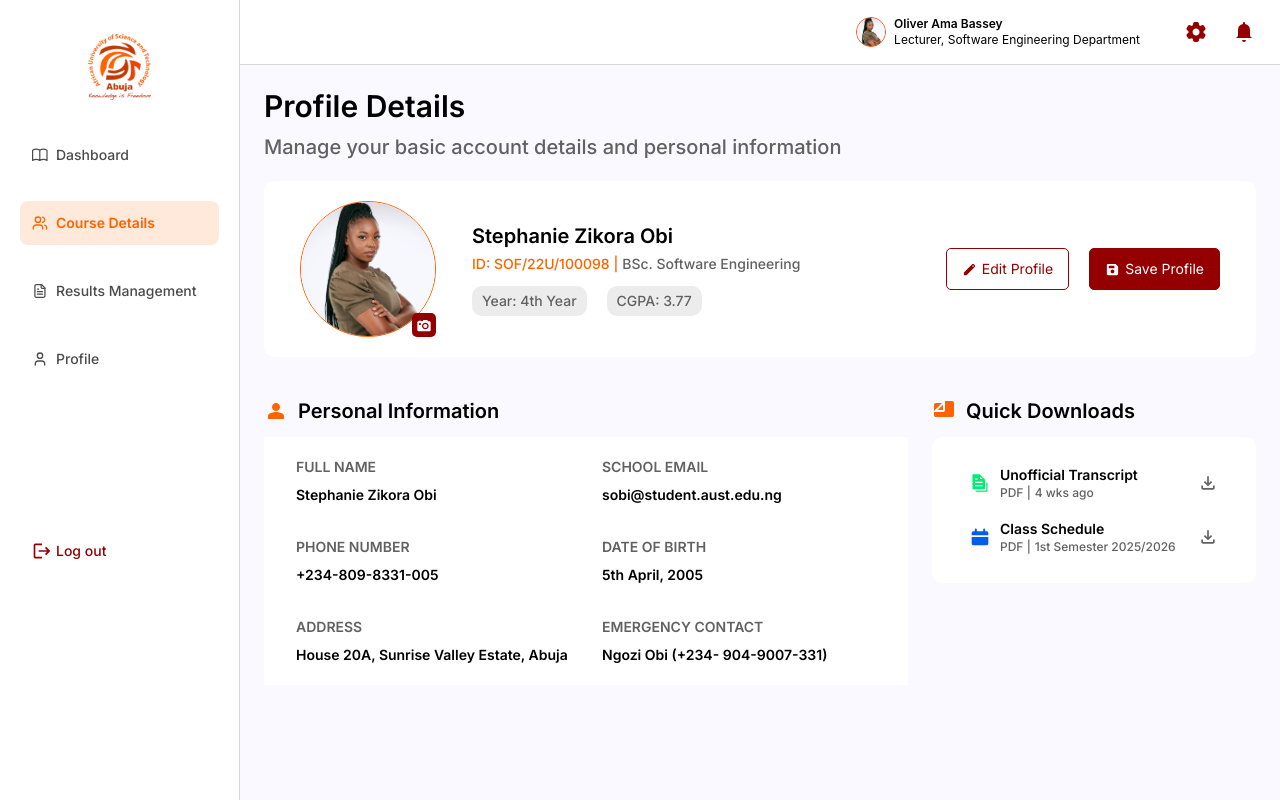
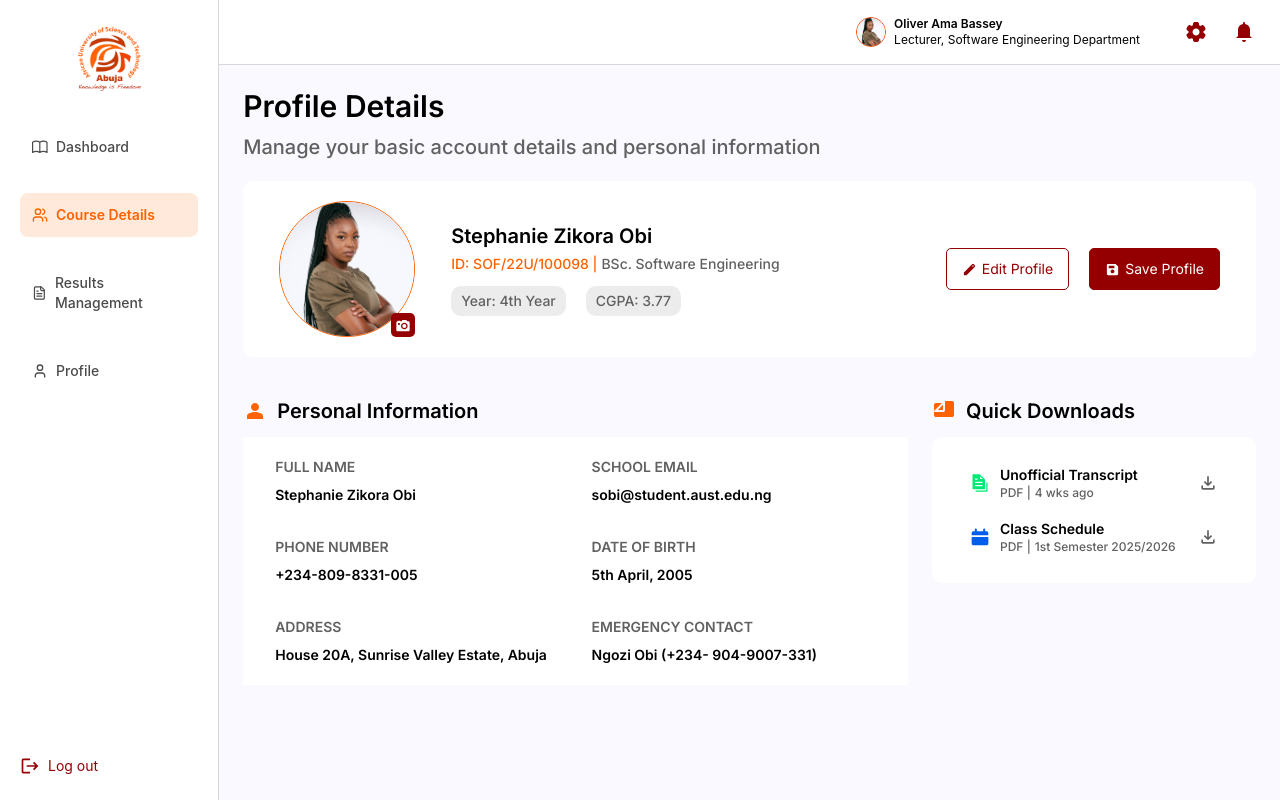
Before and after one commit to progressijuwe/student-portal, a React (Vite) app: page /lecturer/course-details in a window 1280 px wide. Built offline with nearby package versions, Linux system fonts and the light colour scheme.

Commit message:
feature: Sidebar Mobile

```diff
--- a/src/layouts/LecturerLayout.jsx
+++ b/src/layouts/LecturerLayout.jsx
@@ -1,14 +1,30 @@
 import { Outlet } from 'react-router-dom'
+import { useState, useEffect } from 'react';
 import { Header } from '../sections/shared/Header'
 import Sidebar  from '../sections/shared/Sidebar/Sidebar'
 
 export default function LecturerLayout() {
+   const [isSidebarOpen, setIsSidebarOpen] = useState(false);
+
+
+   useEffect(() => {
+    document.body.style.overflow = isSidebarOpen ? "hidden" : "auto";
+
+    return () => {
+      document.body.style.overflow = "auto";
+    };
+  }, [isSidebarOpen]);
   return (
     <div className="flex md:h-screen md:overflow-hidden w-full">
-      <Sidebar role="Lecturer" />
+      <Sidebar
+        role="Lecturer"
+        isOpen={isSidebarOpen}
+        onClose={() => setIsSidebarOpen(false)}
+      />
+
       <div className='flex flex-col w-full md:overflow-y-auto'>
-        <Header role="Lecturer"/>
-        <main className="flex-1 font-body bg-[#F9F9FFFC]">
+        <Header role="Lecturer" onMenuClick={() => setIsSidebarOpen(true)}/>
+        <main className="flex-1 font-body bg-[#F9F9FFFC] pb-9">
           <Outlet />
         </main>
       </div>
--- a/src/layouts/StudentLayout.jsx
+++ b/src/layouts/StudentLayout.jsx
@@ -1,13 +1,27 @@
 import { Outlet } from 'react-router-dom'
 import { Header } from '../sections/shared/Header'
 import Sidebar  from '../sections/shared/Sidebar/Sidebar'
+import { useState, useEffect } from 'react';
+export default function StudentLayout() {
+  const [isSidebarOpen, setIsSidebarOpen] = useState(false);
 
-export default function StudentLayout() {
+  useEffect(() => {
+    document.body.style.overflow = isSidebarOpen ? "hidden" : "auto";
+
+    return () => {
+      document.body.style.overflow = "auto";
+    };
+  }, [isSidebarOpen]);
+
   return (
     <div className="flex h-screen overflow-hidden w-full">
-      <Sidebar role="Student"/>
+      <Sidebar
+        role="Student"
+        isOpen={isSidebarOpen}
+        onClose={() => setIsSidebarOpen(false)}
+      />
       <div className='flex flex-col w-full overflow-y-auto'>
-        <Header role="Student"/>
+        <Header role="Student" onMenuClick={() => setIsSidebarOpen(true)}/>
         <main className="flex-1 font-body bg-[#F9F9FFFC]">
           <Outlet />
         </main>
--- a/src/sections/shared/Header/Header.jsx
+++ b/src/sections/shared/Header/Header.jsx
@@ -21,21 +21,28 @@ const testUsers = [
   },
 ]
 
-export function Header({ role = "Student" }) {
+export function Header({ role = "Student", onMenuClick }) {
   const currentUser = testUsers.find(u => u.role === role)
   const isStudent = role === "Student"
 
   return (
     <header className="border-b border-border px-6 py-4 flex gap-11 items-center justify-between md:justify-end">
-      <Hamburger className='md:hidden' />
+
+      {/* Hamburger */}
+      <button onClick={onMenuClick} className="md:hidden">
+        <Hamburger />
+      </button>
+
       <img src={Logo} alt='Portal Logo' className='w-10.5 h-10.5 object-cover md:hidden' />
 
+      {/* USER */}
       <div className='flex gap-2 items-center'>
         <img
           src={currentUser.profilePicture}
           alt='Profile Photo'
           className='w-7.5 h-7.5 object-cover rounded-full border border-brand-border'
         />
+
         <div className='hidden md:flex flex-col text-black'>
           <p className='font-semibold text-xs'>{currentUser.name}</p>
           <p className='text-xs'>
@@ -47,6 +54,7 @@ export function Header({ role = "Student" }) {
         </div>
       </div>
 
+      {/* ACTIONS */}
       <div className='items-center gap-6 hidden md:flex'>
         <button type='button'><Settings /></button>
         <button type='button'><Notifs className='w-6 h-6 fill-brand-red' /></button>
--- a/src/sections/shared/Sidebar/Sidebar.jsx
+++ b/src/sections/shared/Sidebar/Sidebar.jsx
@@ -4,36 +4,68 @@ import logo from '../../../assets/images/portal-logo.png'
 import Logout from '../../../assets/svg/logout.svg?react'
 import { studentLinks, lecturerLinks } from './sidebarLinks'
 
-export default function Sidebar({ role = "Student" }){
-    const links = role === "Lecturer" ? lecturerLinks : studentLinks
+export default function Sidebar({
+  role = "Student",
+  isOpen = false,
+  onClose
+}) {
+
+  const links = role === "Lecturer" ? lecturerLinks : studentLinks;
   const navigate = useNavigate();
 
   const handleLogout = () => {
-
-        // Redirect to login
     navigate("/", { replace: true });
   };
 
-    return(
-        <aside className='flex-col gap-32 max-w-60 border-r border-border px-5 w-full shrink-0 font-body sticky top-0 h-screen hidden md:flex'>
-            <div className='flex flex-col items-center gap-8 py-8'>
-                <img
-                    src={logo}
-                    alt='School Logo'
-                    className='w-17.25 h-17.25 object-cover'
+  return (
+    <>
+      {/* Overlay (mobile only) */}
+      {isOpen && (
+        <div
+          className="fixed inset-0 bg-black/40 z-40 md:hidden"
+          onClick={onClose}
         />
+      )}
+
+      <aside
+        className={`
+          fixed md:static top-0 left-0 z-50
+          h-screen w-64 bg-white
+          flex flex-col justify-between
+          border-r border-border px-5 py-6
+
+          transform transition-transform duration-300 ease-in-out
+
+          ${isOpen ? "translate-x-0" : "-translate-x-full"}
+          md:translate-x-0
+        `}
+      >
+        {/* Top */}
+        <div className='flex flex-col items-center gap-8'>
+          <img src={logo} alt='School Logo' className='w-17.25 h-17.25' />
+
           <nav className='flex flex-col w-full gap-6'>
             {links.map(item => (
               <NavLink
                 key={item.path}
                 to={item.path}
-                            end={item.path === '/'}
-                            className={({isActive}) => `flex gap-2 items-center w-full rounded-lg p-3 text-sm ${isActive ? 'bg-brand font-semibold text-brand-orange' : 'font-medium text-body'}`}
+                onClick={onClose}
+                className={({isActive}) =>
+                  `flex gap-2 items-center w-full rounded-lg p-3 text-sm ${
+                    isActive
+                      ? 'bg-brand font-semibold text-brand-orange'
+                      : 'font-medium text-body'
+                  }`
+                }
               >
                 {({isActive}) => (
                   <>
                     {item.Icon && (
-                                        <item.Icon className={`w-4 h-4 shrink-0 ${isActive ? '[&_path]:stroke-brand-orange' : '[&_path]:stroke-body'}`} />
+                      <item.Icon className={`w-4 h-4 ${
+                        isActive
+                          ? '[&_path]:stroke-brand-orange'
+                          : '[&_path]:stroke-body'
+                      }`} />
                     )}
                     {item.text}
                   </>
@@ -42,9 +74,15 @@ export default function Sidebar({ role = "Student" }){
             ))}
           </nav>
         </div>
-            <button type='button' onClick={handleLogout} className='px-3 text-sm text-left font-medium text-brand-red cursor-pointer flex gap-1 items-center'>
-                <Logout />Log out
+
+        {/* Bottom */}
+        <button
+          onClick={handleLogout}
+          className='text-sm text-brand-red flex gap-2 items-center'
+        >
+          <Logout /> Log out
         </button>
       </aside>
-    )
+    </>
+  );
 }
```
Lines whose indentation alone changed are shown as unchanged.
